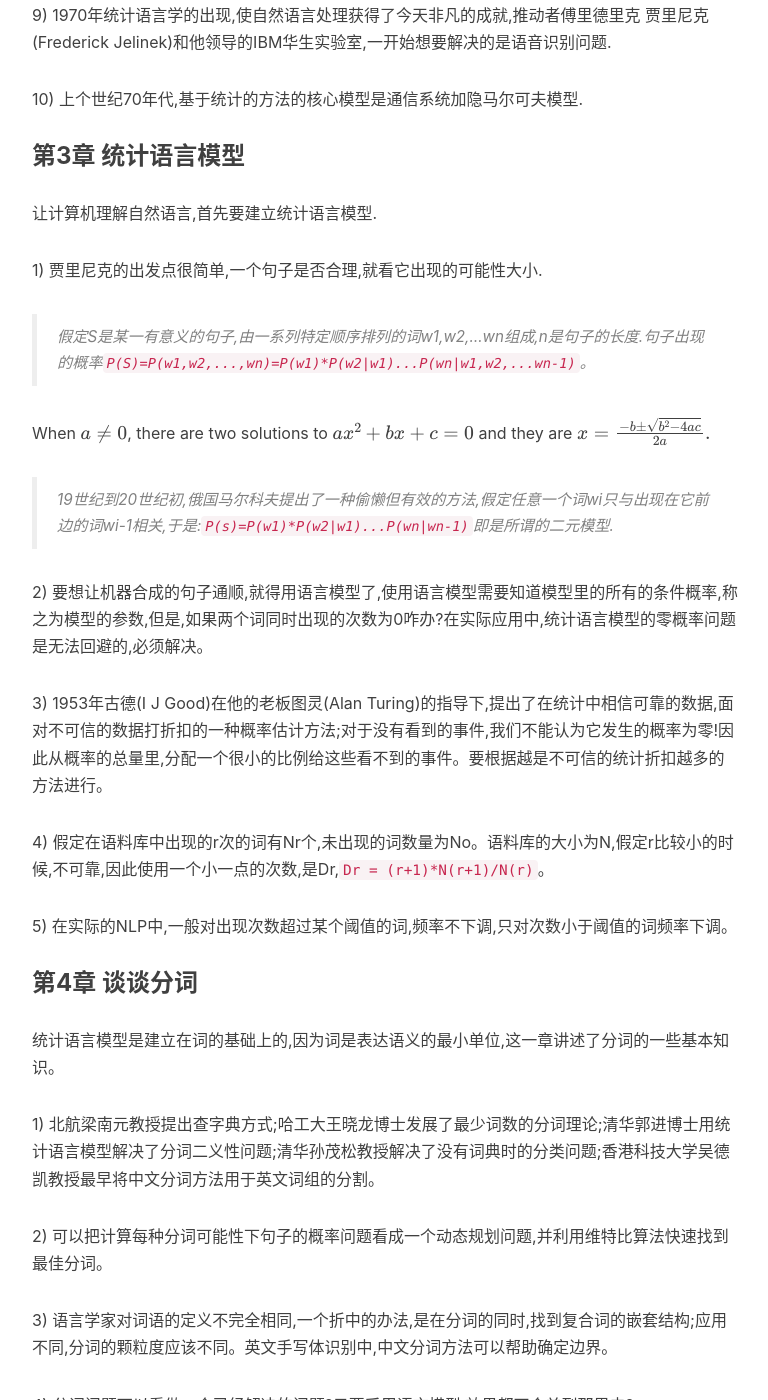
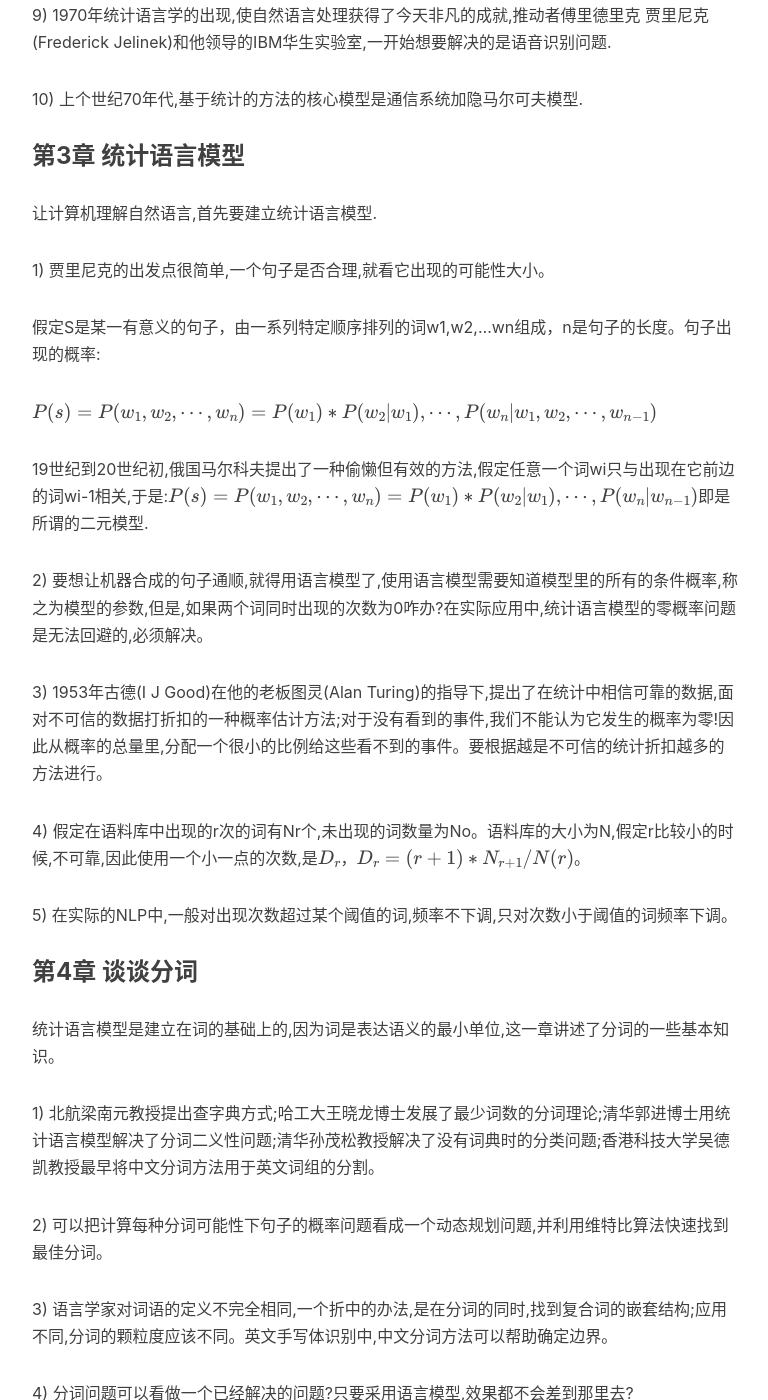
Before and after one commit to msg901216/msg901216.github.io, a Jekyll site: the page built from _posts/2018-07-08-The-Beauty-of-Math.md, in a window 1280 px wide and 1400 px high, scrolled down 1796 px. Shown: the whole window, without its empty margins (233-1001 px from the left). Built offline with Jekyll 4.4.1, drawn with Linux system fonts in a browser that asks for light colours; nearby versions of some CDN libraries; formulas are drawn with MathJax 3; comment, search, counter and statistics services are not loaded.

Commit message:
加入数学之美读书笔记

````diff
--- a/_posts/2018-07-08-The-Beauty-of-Math.md
+++ b/_posts/2018-07-08-The-Beauty-of-Math.md
@@ -54,19 +54,19 @@ tags:
 ### 第3章 统计语言模型
 让计算机理解自然语言,首先要建立统计语言模型.
 
-1) 贾里尼克的出发点很简单,一个句子是否合理,就看它出现的可能性大小.
-> 假定S是某一有意义的句子,由一系列特定顺序排列的词w1,w2,...wn组成,n是句子的长度.句子出现的概率```P(S)=P(w1,w2,...,wn)=P(w1)*P(w2|w1)...P(wn|w1,w2,...wn-1)```。
+1) 贾里尼克的出发点很简单,一个句子是否合理,就看它出现的可能性大小。
 
-When $a \ne 0$, there are two solutions to $ax^2 + bx + c = 0$ and they are
-  $$x = {-b \pm \sqrt{b^2-4ac} \over 2a}.$$
+ 假定S是某一有意义的句子，由一系列特定顺序排列的词w1,w2,...wn组成，n是句子的长度。句子出现的概率:
 
-> 19世纪到20世纪初,俄国马尔科夫提出了一种偷懒但有效的方法,假定任意一个词wi只与出现在它前边的词wi-1相关,于是:```P(s)=P(w1)*P(w2|w1)...P(wn|wn-1)```即是所谓的二元模型.
+ $P(s)=P(w_1,w_2,\cdots,w_n)=P(w_1)*P(w_2\|w_1),\cdots,P(w_n{\|}w_1,w_2,\cdots,w_{n-1})$
+
+ 19世纪到20世纪初,俄国马尔科夫提出了一种偷懒但有效的方法,假定任意一个词wi只与出现在它前边的词wi-1相关,于是:$P(s)=P(w_1,w_2,\cdots,w_n)=P(w_1)*P(w_2\|w_1),\cdots,P(w_n{\|}w_{n-1})$即是所谓的二元模型.
 
 2) 要想让机器合成的句子通顺,就得用语言模型了,使用语言模型需要知道模型里的所有的条件概率,称之为模型的参数,但是,如果两个词同时出现的次数为0咋办?在实际应用中,统计语言模型的零概率问题是无法回避的,必须解决。
 
 3) 1953年古德(I J Good)在他的老板图灵(Alan Turing)的指导下,提出了在统计中相信可靠的数据,面对不可信的数据打折扣的一种概率估计方法;对于没有看到的事件,我们不能认为它发生的概率为零!因此从概率的总量里,分配一个很小的比例给这些看不到的事件。要根据越是不可信的统计折扣越多的方法进行。
 
-4) 假定在语料库中出现的r次的词有Nr个,未出现的词数量为No。语料库的大小为N,假定r比较小的时候,不可靠,因此使用一个小一点的次数,是Dr,```Dr = (r+1)*N(r+1)/N(r)```。
+4) 假定在语料库中出现的r次的词有Nr个,未出现的词数量为No。语料库的大小为N,假定r比较小的时候,不可靠,因此使用一个小一点的次数,是$D_r$，$D_r=(r+1)*N_{r+1}/N(r)$。
 
 5) 在实际的NLP中,一般对出现次数超过某个阈值的词,频率不下调,只对次数小于阈值的词频率下调。
 
````
